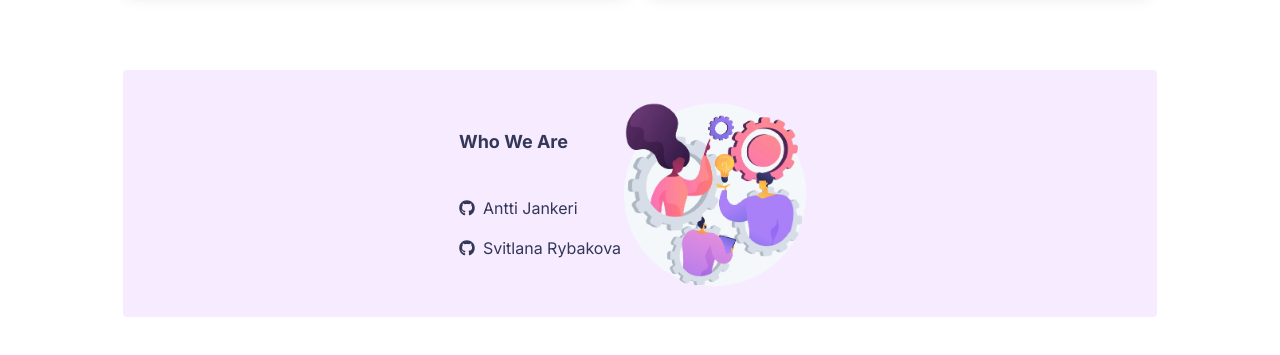
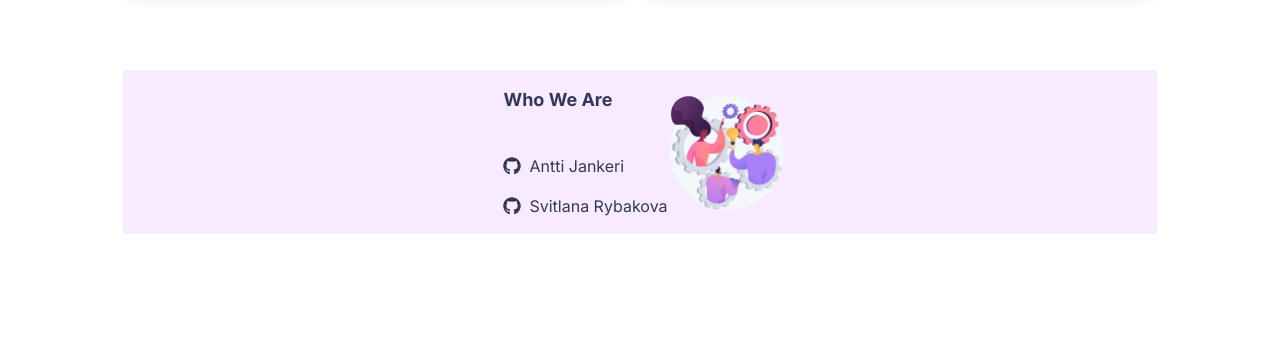
Before and after one commit to Salt-RASOR/clean-relay, a Next.js app: page /about in a window 1280 px wide. Shown: the part 1643-1998 px from the top of the page. Built offline with nearby package versions, Linux system fonts and the light colour scheme; no server answers; the database is empty.

Commit message:
fix: adjust size of image

```diff
--- a/app/(main)/about/page.tsx
+++ b/app/(main)/about/page.tsx
@@ -91,7 +91,7 @@ const Page = () => {
       </section>
 
       <section className="mt-20">
-        <div className="bg-violet p-6 rounded flex justify-center">
+        <div className="bg-violet p-4 pr-0 rounded flex justify-center">
           <div className="max-w-md flex items-center justify-between ">
             <div className="text-primary_color">
               <h2 className="font-bold mb-10 text-lg">Who We Are</h2>
@@ -99,19 +99,19 @@ const Page = () => {
                 <Link
                   href="https://github.com/anttijankeri"
                   className="flex items-center gap-2 my-4">
-                  <FaGithub /> <span>Antti Jankeri</span>
+                  <FaGithub size={18} /> <span>Antti Jankeri</span>
                 </Link>
               </p>
               <p>
                 <Link
                   href="https://github.com/SvitlanaRybakova"
                   className="flex items-center gap-2">
-                  <FaGithub /> <span>Svitlana Rybakova </span>
+                  <FaGithub size={18} /> <span>Svitlana Rybakova </span>
                 </Link>
               </p>
             </div>
 
-            <Image src={developers} width={200} alt={"salt developers"} />
+            <Image src={developers} width={125} alt={"salt developers"} />
           </div>
         </div>
       </section>
```
